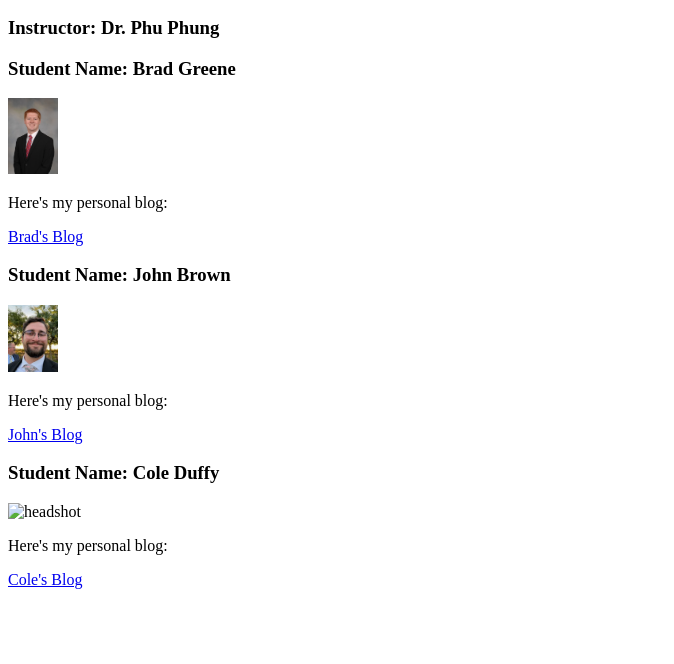
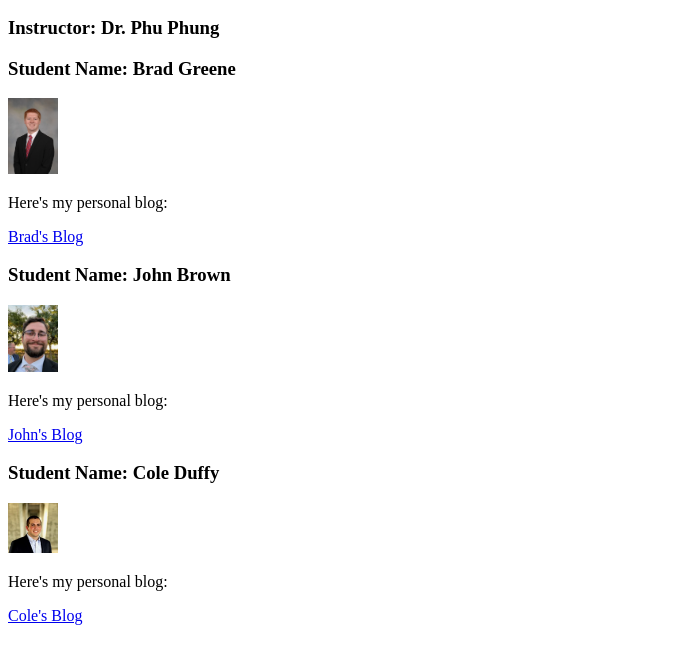
Before and after one commit to waph-team36/waph-team36.github.io, a plain HTML site: page index.html in a window 1280 px wide. Shown: the part 110-774 px from the top of the page, without its empty margins (0-674 px from the left). Drawn offline with Linux system fonts and the light colour scheme.

Commit message:
Update photo path

```diff
--- a/index.html
+++ b/index.html
@@ -25,7 +25,7 @@
 		</div>
 		<div id="main">
 			<h3>Student Name: Cole Duffy</h3>
-			<img src="/images/IMG_0623.jpg" alt="headshot" width="50">
+			<img src="/images/IMG_0623.jpeg" alt="headshot" width="50">
 			<p>Here's my personal blog:</p>
 			<a href="https://duffycf-uc.github.io/">Cole's Blog</a>
 		</div>
```
